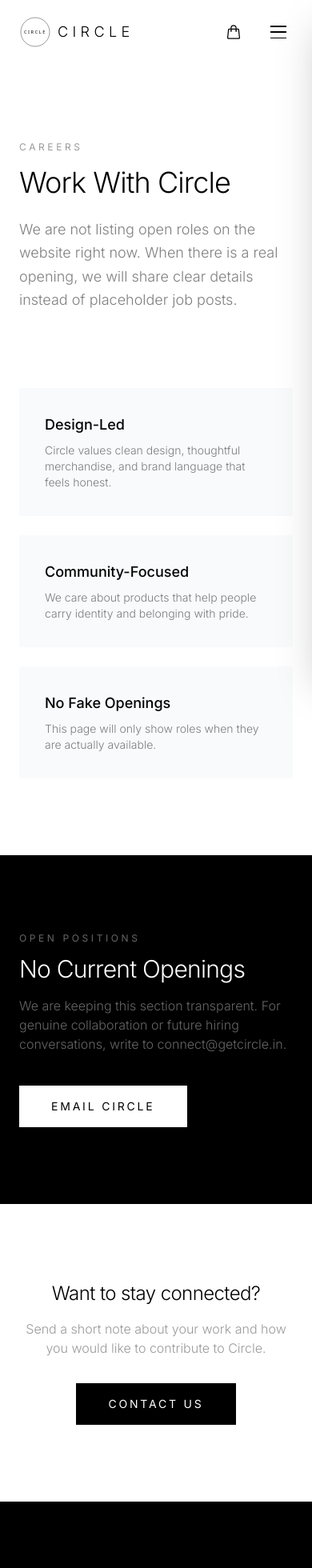
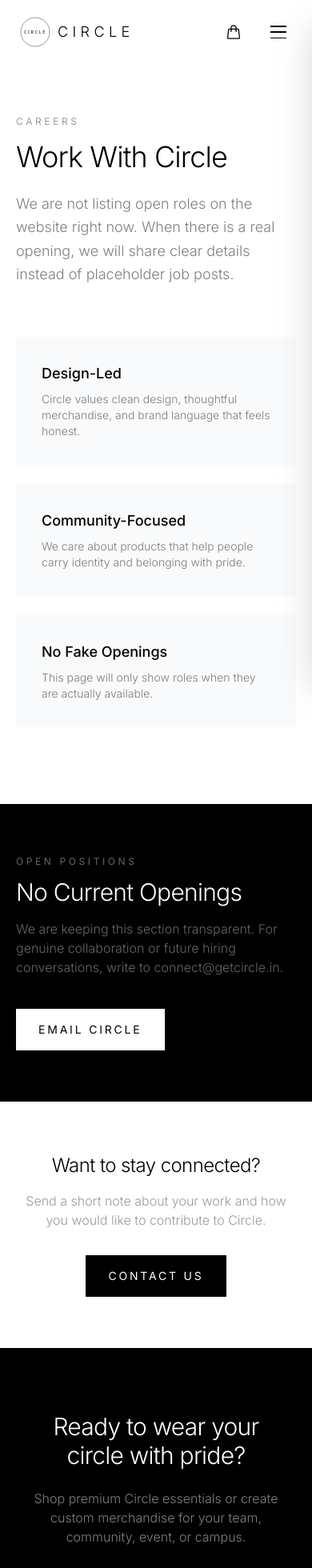
Before and after one commit to ambersoni2210-ux/circle-website, a Next.js app: page /careers in a window 390 px wide. Shown: the top 1960 px of the page at 80% size. Built offline with nearby package versions, Linux system fonts and the light colour scheme.

Commit message:
Update page.tsx

```diff
--- a/src/app/careers/page.tsx
+++ b/src/app/careers/page.tsx
@@ -7,8 +7,8 @@
   return (
     <div className="pt-20">
       {/* Hero */}
-      <section className="py-24 md:py-32">
-        <div className="max-w-[1400px] mx-auto px-6 lg:px-10">
+      <section className="py-16 sm:py-20 lg:py-32">
+        <div className="max-w-[1400px] mx-auto px-5 sm:px-6 lg:px-10">
           <AnimatedSection>
             <p className="text-xs tracking-[0.3em] uppercase text-black/40 mb-4">Careers</p>
             <h1 className="text-4xl md:text-6xl lg:text-7xl font-light tracking-tight mb-6">
@@ -24,7 +24,7 @@
 
       {/* Culture */}
       <section className="pb-24">
-        <div className="max-w-[1400px] mx-auto px-6 lg:px-10">
+        <div className="max-w-[1400px] mx-auto px-5 sm:px-6 lg:px-10">
           <div className="grid md:grid-cols-3 gap-6">
             {[
               {
@@ -52,8 +52,8 @@
       </section>
 
       {/* Open Roles */}
-      <section className="py-24 md:py-32 bg-black text-white">
-        <div className="max-w-[1400px] mx-auto px-6 lg:px-10">
+      <section className="py-16 sm:py-20 lg:py-32 bg-black text-white">
+        <div className="max-w-[1400px] mx-auto px-5 sm:px-6 lg:px-10">
           <AnimatedSection>
             <p className="text-xs tracking-[0.3em] uppercase text-white/40 mb-3">Open Positions</p>
             <h2 className="text-3xl md:text-5xl font-light tracking-tight mb-4">
@@ -65,7 +65,7 @@
             </p>
             <a
               href="mailto:connect@getcircle.in?subject=Career%20Enquiry%20-%20Circle"
-              className="inline-block px-10 py-4 bg-white text-black text-sm tracking-[0.2em] uppercase hover:bg-gray-100 transition-colors"
+              className="inline-block px-7 sm:px-10 py-4 bg-white text-black text-sm tracking-[0.2em] uppercase hover:bg-gray-100 transition-colors"
             >
               Email Circle
             </a>
@@ -74,8 +74,8 @@
       </section>
 
       {/* CTA */}
-      <section className="py-24 text-center">
-        <div className="max-w-2xl mx-auto px-6">
+      <section className="py-16 sm:py-20 text-center">
+        <div className="max-w-2xl mx-auto px-5 sm:px-6">
           <AnimatedSection>
             <h2 className="text-2xl md:text-4xl font-light tracking-tight mb-4">
               Want to stay connected?
@@ -85,7 +85,7 @@
             </p>
             <Link
               href="/contact"
-              className="inline-block px-10 py-4 bg-black text-white text-sm tracking-[0.2em] uppercase hover:bg-gray-900 transition-colors"
+              className="inline-block px-7 sm:px-10 py-4 bg-black text-white text-sm tracking-[0.2em] uppercase hover:bg-gray-900 transition-colors"
             >
               Contact Us
             </Link>
```
